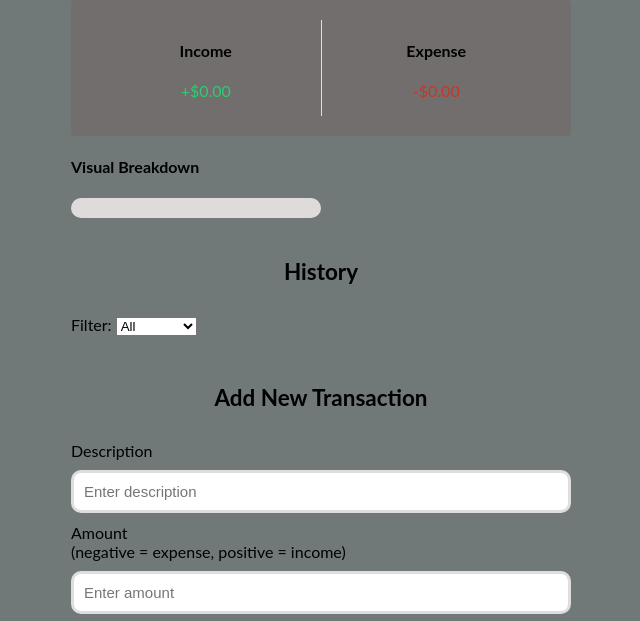
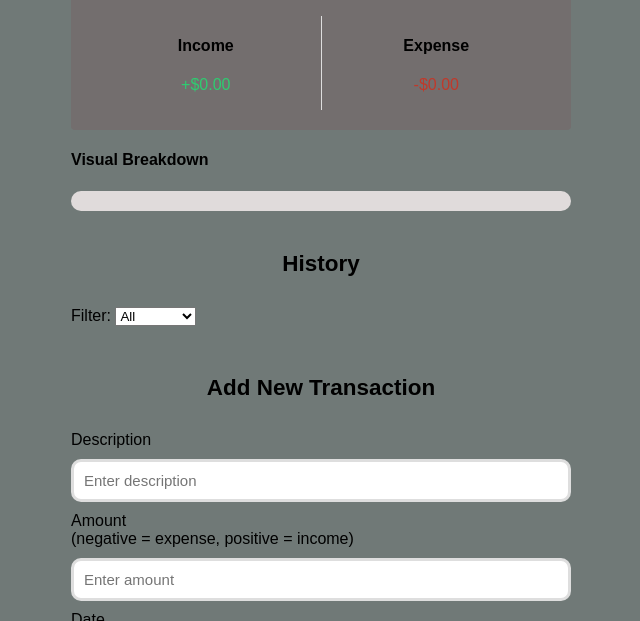
Before and after one commit to nyuykongmoalvin848-oss/EXPENSE-TRACKER-APP, a plain HTML site: page index.html in a window 1280 px wide. Shown: the part 193-814 px from the top of the page, without its empty margins (319-959 px from the left). Drawn offline with Linux system fonts and the light colour scheme.

Commit message:
feat: fixing css dublicate bugs

```diff
--- a/Assets/Styles/styles.css
+++ b/Assets/Styles/styles.css
@@ -4,7 +4,7 @@
 
 body {
   background-color: #707977;
-  font-family: "Lato", sans-serif;
+  font-family: Arial, Helvetica, sans-serif;
   display: flex;
   flex-direction: column;
   align-items: center;
@@ -87,7 +87,7 @@ h3 {
   background-color: #c0392b;
 }
 
-.container4 {
+.container5 {
   margin-bottom: 15px;
   width: 50%;
 }
--- a/index.html
+++ b/index.html
@@ -38,7 +38,7 @@
       <div class="tracker">
         <h3>History</h3>
       </div>
-      <div class="container4">
+      <div class="container5">
         <label for="filter">Filter: </label>
         <select id="filter">
           <option value="all">All</option>
```
